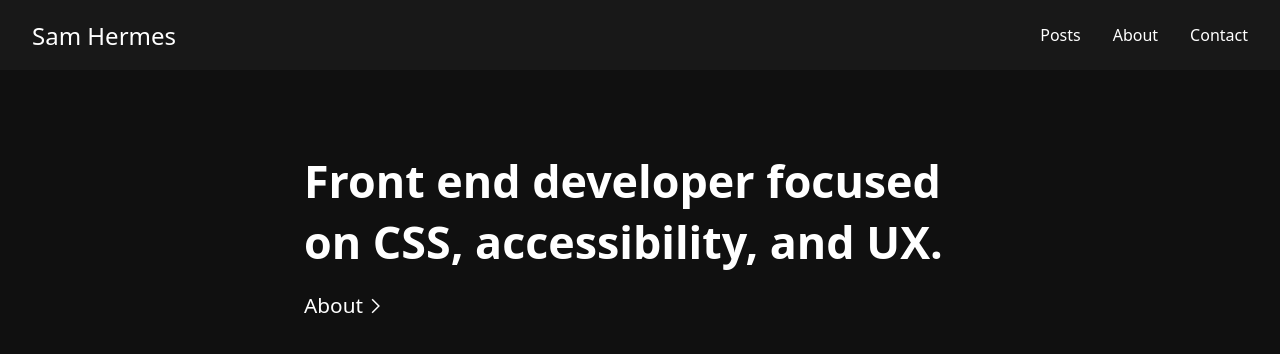
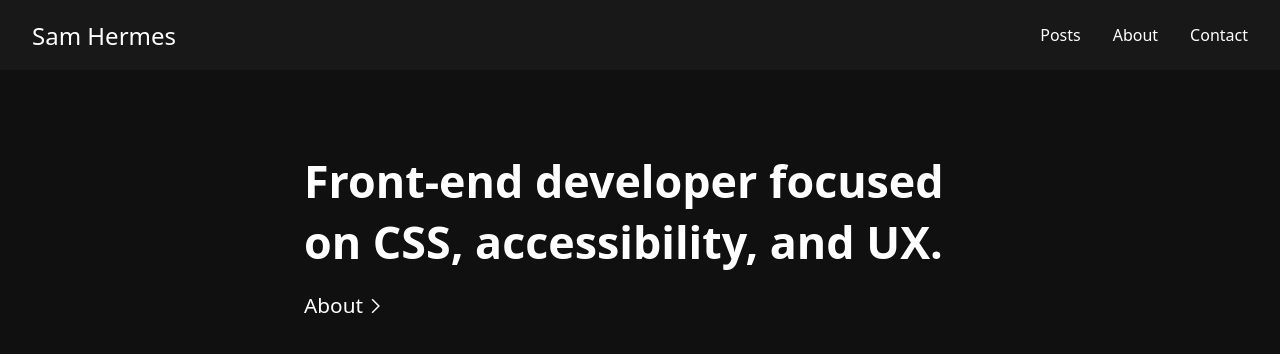
Before and after one commit to samhermes/samhermes.github.io, a Jekyll site: the page built from index.md, in a window 1280 px wide. Shown: the top 354 px of the page. Built offline with Jekyll 4.4.1, drawn with Linux system fonts in a browser that asks for light colours.

Commit message:
Wait... where did that dash go?

```diff
--- a/index.md
+++ b/index.md
@@ -5,7 +5,7 @@ layout: home
 
 <div class="contain">
 	<div class="intro">
-		<p>Front end developer focused on CSS, accessibility, and UX.</p>
+		<p>Front-end developer focused on CSS, accessibility, and UX.</p>
 		<a class="more" href="/about">About</a>
 	</div>
 	<div class="latest-posts">
```
